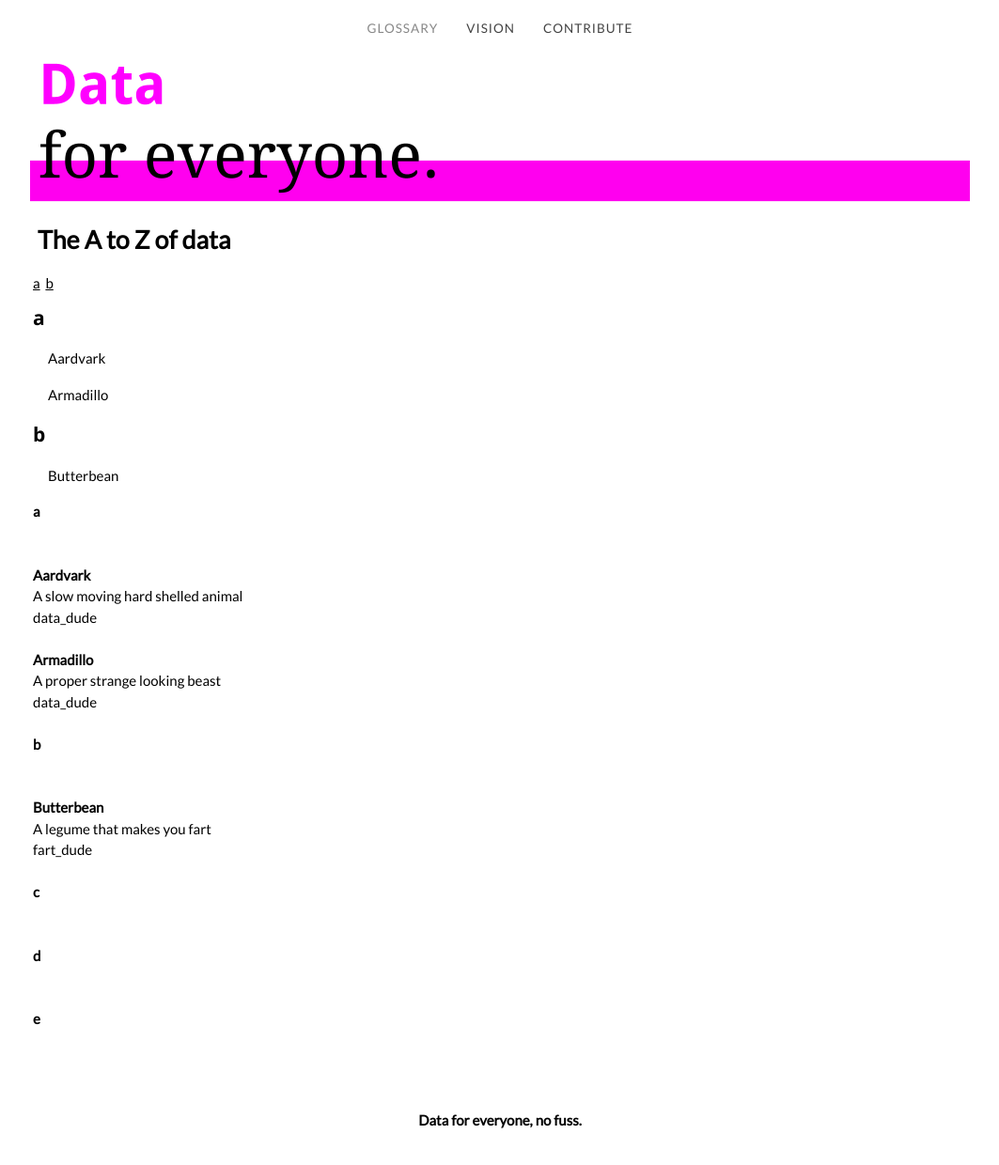
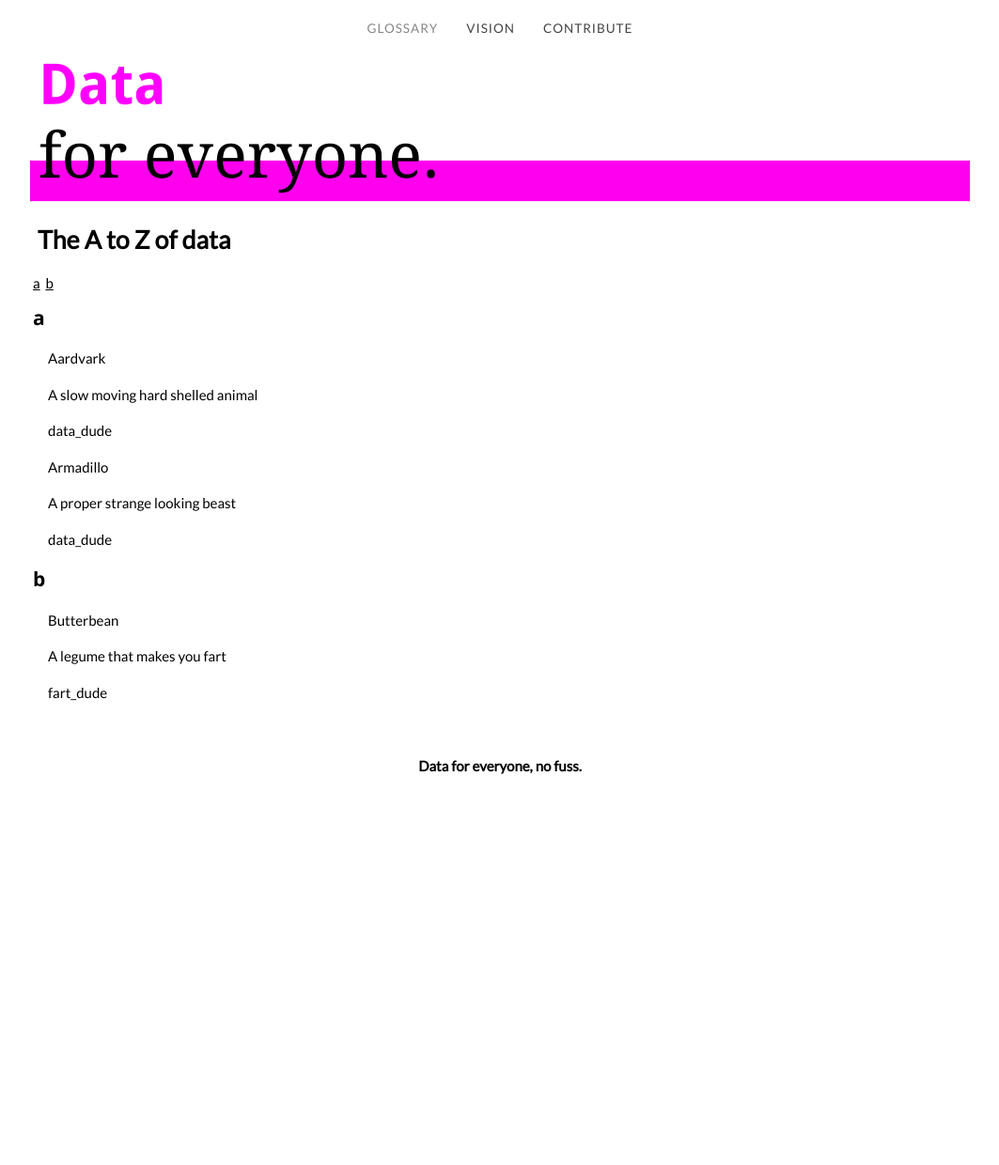
Before and after one commit to unleashyourdata/open_data_glossary, a Jekyll site: the page built from index.html, in a window 1280 px wide and 1267 px high. Shown: the top 1240 px of the window at 94% size, without its empty margins (108-1171 px from the left). Built offline with Jekyll 4.4.1, drawn with Linux system fonts in a browser that asks for light colours; some of the changed lines change nothing that is shown.

Commit message:
Update index.html

```diff
--- a/index.html
+++ b/index.html
@@ -13,15 +13,16 @@ title: Glossary
      {% endfor %}
 
      {% for group in letter_group %}
+
+     <section id="{{group.name}}">
      <h2>{{group.name}}</h2>
+     </section>
+
      {% for item in group.items %}
+
      <p>{{item.word}}</p>
+     <p>{{item.meaning}}</p>
+     <p>{{item.contributor_id}}</p>
+
      {% endfor %}
      {% endfor %}
-
-
-{% include include_letter_block.html letter_id="a" %}
-{% include include_letter_block.html letter_id="b" %}
-{% include include_letter_block.html letter_id="c" %}
-{% include include_letter_block.html letter_id="d" %}
-{% include include_letter_block.html letter_id="e" %}
```
